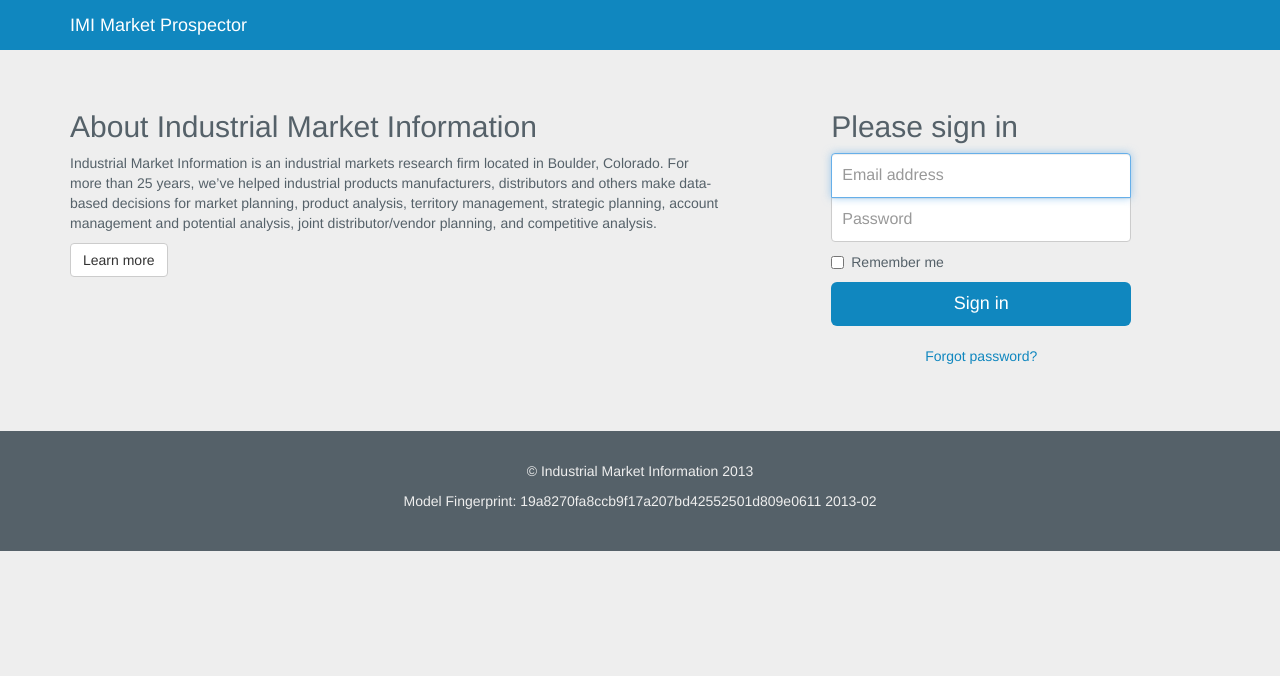
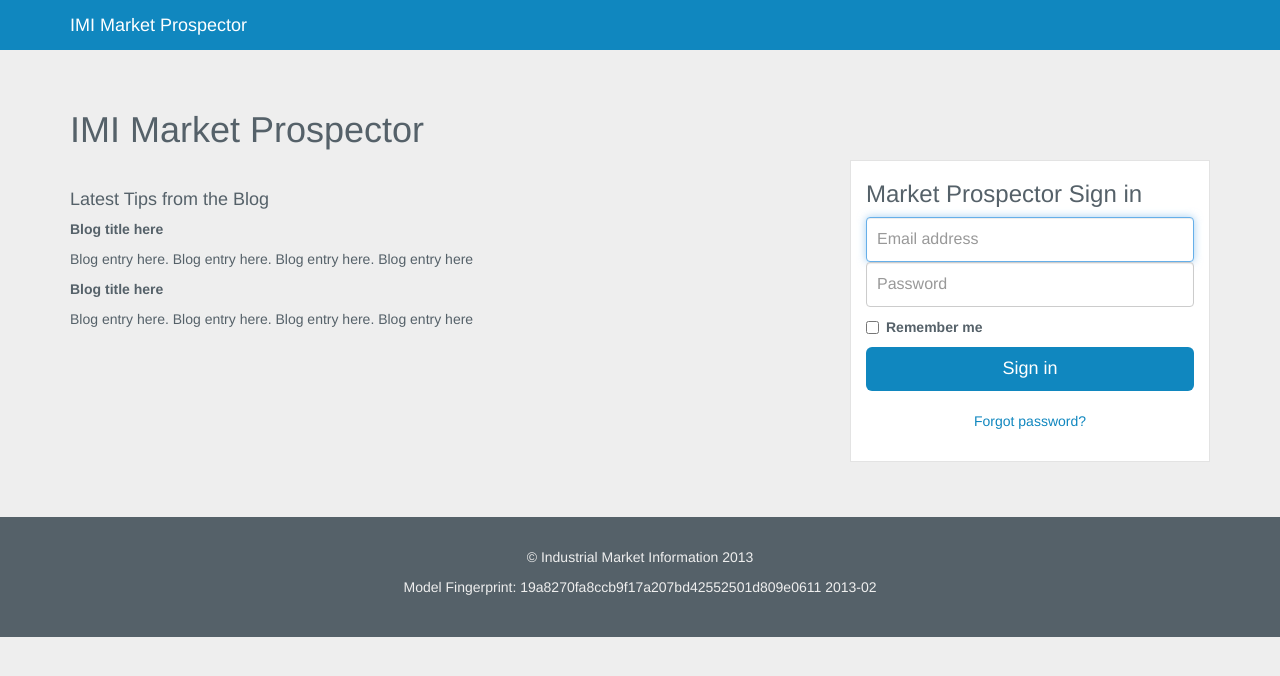
Before and after one commit to saintsjd/imi-ui, a Jekyll site: the page built from index.html, in a window 1280 px wide. Shown: the top 676 px of the page. Built offline with Jekyll 4.4.1, drawn with Linux system fonts in a browser that asks for light colours; Markdown is read by kramdown in place of the engine named in the settings.

Commit message:
emphasize login box on login page

```diff
--- a/css/main.css
+++ b/css/main.css
@@ -198,18 +198,6 @@
   background-color: #eee;
 }
 
-.form-signin {
-  max-width: 330px;
-  padding: 0 15px 15px 15px;
-  margin: 0 auto;
-}
-.form-signin .form-signin-heading,
-.form-signin .checkbox {
-  margin-bottom: 10px;
-}
-.form-signin .checkbox {
-  font-weight: normal;
-}
 .form-signin .form-control {
   position: relative;
   font-size: 16px;
@@ -218,19 +206,6 @@
   -webkit-box-sizing: border-box;
      -moz-box-sizing: border-box;
           box-sizing: border-box;
-}
-.form-signin .form-control:focus {
-  z-index: 2;
-}
-.form-signin input[type="text"] {
-  margin-bottom: -1px;
-  border-bottom-left-radius: 0;
-  border-bottom-right-radius: 0;
-}
-.form-signin input[type="password"] {
-  margin-bottom: 10px;
-  border-top-left-radius: 0;
-  border-top-right-radius: 0;
 }
 
 a.thumbnail:hover {
--- a/index.html
+++ b/index.html
@@ -6,15 +6,22 @@
 
 <div class="container">
 
+
+  <h1>IMI Market Prospector</h1>
+
   <div class="row">
-    <div class="col-sm-7">
-        <h2 class="form-signin-heading">About Industrial Market Information</h2>
-        <p>Industrial Market Information is an industrial markets research firm located in Boulder, Colorado. For more than 25 years, we’ve helped industrial products manufacturers, distributors and others make data-based decisions for market planning, product analysis, territory management, strategic planning, account management and potential analysis, joint distributor/vendor planning, and competitive analysis.</p>
-        <p><a href="about.html" class="btn btn-default">Learn more</a></p>
+    <div class="col-sm-8">
+        <br>
+        <h4 class="form-signin-heading">Latest Tips from the Blog</h4>
+        <p><strong>Blog title here</strong></p>
+        <p>Blog entry here. Blog entry here. Blog entry here. Blog entry here</p>
+        <p><strong>Blog title here</strong></p>
+        <p>Blog entry here. Blog entry here. Blog entry here. Blog entry here</p>
     </div>
-    <div class="col-sm-5">
+    <div class="col-sm-4">
+        <div class="section">
       <form class="form-signin">
-        <h2 class="form-signin-heading">Please sign in</h2>
+        <h3 class="form-signin-heading">Market Prospector Sign in</h3>
         <input type="text" class="form-control" placeholder="Email address" autofocus="">
         <input type="password" class="form-control" placeholder="Password">
         <label class="checkbox">
@@ -24,8 +31,13 @@
         <br>
       <p class="text-center"><a href="#">Forgot password?</a></p>
       </form>
+        </div>
     </div>
   </div>
 
+
+
+
+
     </div>
 </div>
```
